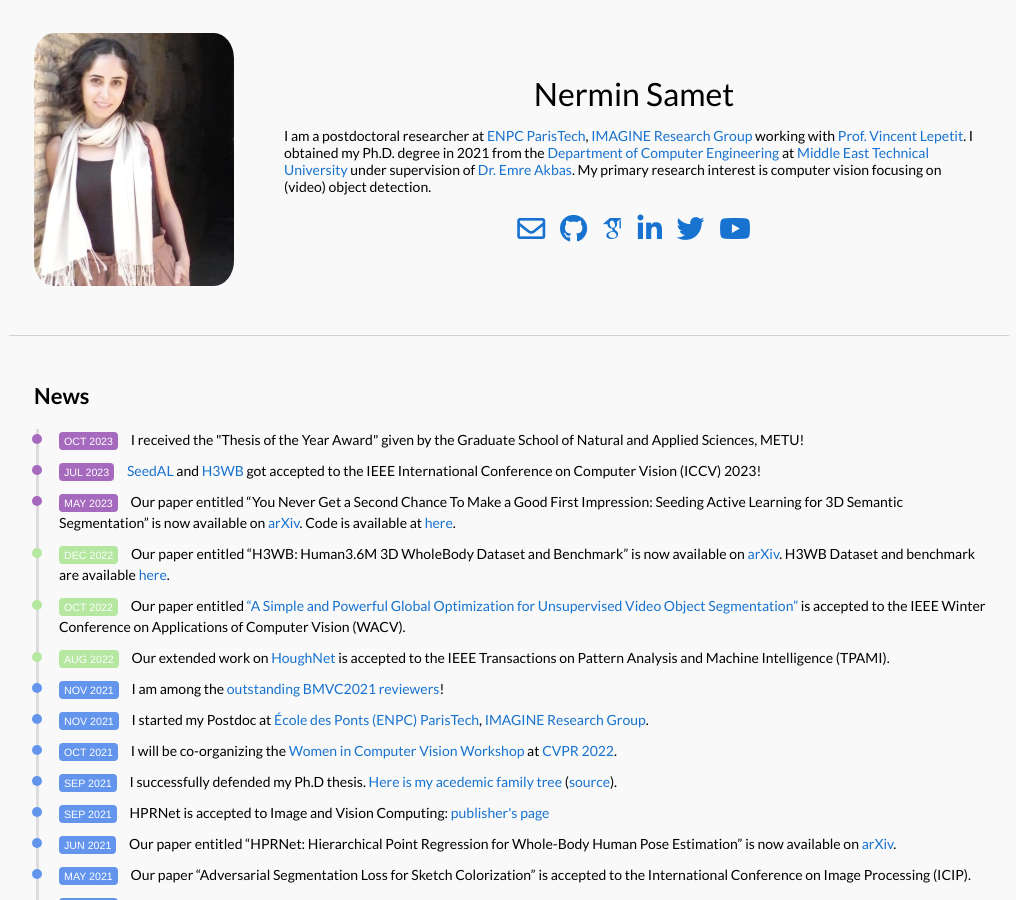
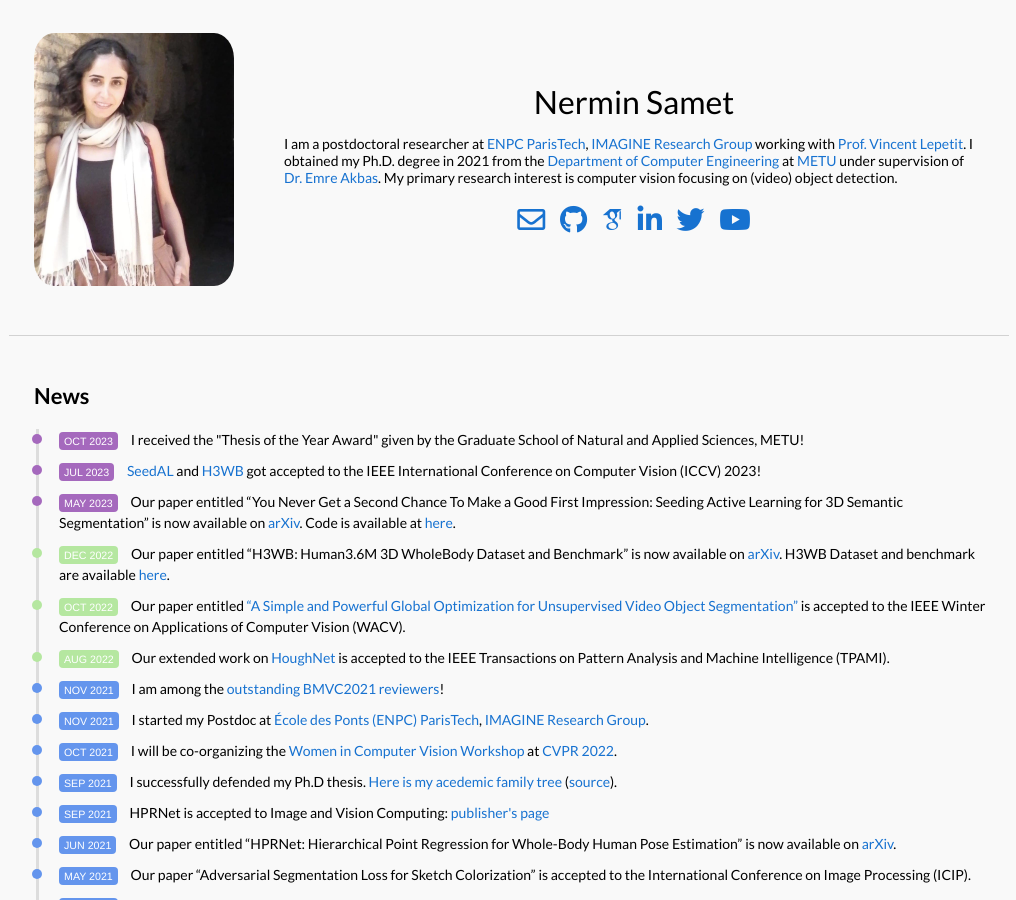
Before and after one commit to nerminsamet/nerminsamet.github.io, a Jekyll site: the page built from _posts/news/2023-10-25-thesis_award.markdown, in a window 1280 px wide and 900 px high. Shown: the whole window, without its empty margins (131-1147 px from the left). Built offline with Jekyll 4.4.1, drawn with Linux system fonts in a browser that asks for light colours; some web fonts are replaced.

Commit message:
Update default.html

```diff
--- a/_layouts/default.html
+++ b/_layouts/default.html
@@ -38,7 +38,7 @@
               </h1>
               <p>
               I am a postdoctoral researcher at <a href="https://www.ecoledesponts.fr/" target="_blank"> ENPC ParisTech</a>, <a href="https://imagine-lab.enpc.fr/" target="_blank"> IMAGINE Research Group</a> working with <a href="https://vincentlepetit.github.io/" target="_blank"> Prof. Vincent Lepetit</a>.
-I obtained my Ph.D. degree in 2021 from the <a href="http://ceng.metu.edu.tr/" target="_blank"> Department of Computer Engineering</a> at <a href="http://www.metu.edu.tr/" target="_blank">Middle East Technical University</a> under supervision of <a href="http://user.ceng.metu.edu.tr/~emre/" target="_blank">Dr. Emre Akbas</a>. My primary research interest is computer vision focusing on (video) object detection.
+I obtained my Ph.D. degree in 2021 from the <a href="http://ceng.metu.edu.tr/" target="_blank"> Department of Computer Engineering</a> at <a href="http://www.metu.edu.tr/" target="_blank">METU</a> under supervision of <a href="http://user.ceng.metu.edu.tr/~emre/" target="_blank">Dr. Emre Akbas</a>. My primary research interest is computer vision focusing on (video) object detection.
               </p>
               <p style="text-align:center">
                 <div class="contact-buttons">
```
